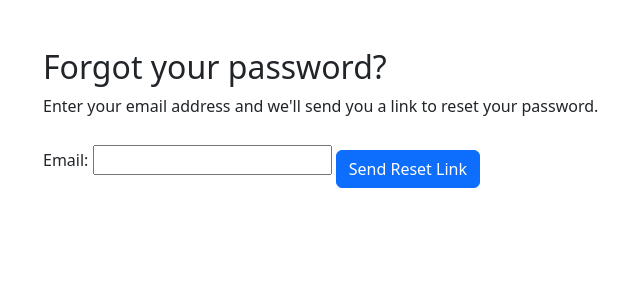
After one commit to SohamDhokale/Blogging_Website_Project, a Django app: page /password_reset/ in a window 1280 px wide. The commit adds this page. Shown: the top 300 px of the page, without its empty margins (39-679 px from the left). Run offline with Django 4.2, Linux system fonts and the light colour scheme.

Commit message:
Add forgot password feature with email reset and base.html template

```diff
--- a/myapp/urls.py
+++ b/myapp/urls.py
@@ -1,5 +1,6 @@
 from . import views
 from django.urls import path
+from django.contrib.auth import views as auth_views
 
 urlpatterns = [
     path("",views.index,name="index"),
@@ -17,4 +18,8 @@ urlpatterns = [
     path("post/edit/<int:id>",views.editpost,name="editpost"),
     path("post/delete/<int:id>",views.deletepost,name="deletepost"),
     path("contact",views.contact_us,name="contact"),
+    path('password_reset/', auth_views.PasswordResetView.as_view(template_name='password_reset.html'), name='password_reset'),
+    path('password_reset/done/', auth_views.PasswordResetDoneView.as_view(template_name='password_reset_done.html'), name='password_reset_done'),
+    path('reset/<uidb64>/<token>/', auth_views.PasswordResetConfirmView.as_view(template_name='password_reset_confirm.html'), name='password_reset_confirm'),
+    path('reset/done/', auth_views.PasswordResetCompleteView.as_view(template_name='password_reset_complete.html'), name='password_reset_complete'),
 ]
--- /dev/null
+++ b/templates/base.html
@@ -0,0 +1,12 @@
+<!DOCTYPE html>
+<html lang="en">
+<head>
+    <meta charset="UTF-8">
+    <meta name="viewport" content="width=device-width, initial-scale=1.0">
+    <title>{% block title %}Blog{% endblock %}</title>
+    <link rel="stylesheet" href="https://cdn.jsdelivr.net/npm/bootstrap@5.3.1/dist/css/bootstrap.min.css">
+</head>
+<body>
+    {% block content %}{% endblock %}
+</body>
+</html>
--- /dev/null
+++ b/templates/password_reset.html
@@ -0,0 +1,13 @@
+{% extends 'base.html' %}
+{% block content %}
+<div class="container mt-5">
+    <h2>Forgot your password?</h2>
+    <p>Enter your email address and we'll send you a link to reset your password.</p>
+    <form method="post">
+        {% csrf_token %}
+        {{ form.email.label_tag }}
+        {{ form.email }}
+        <button type="submit" class="btn btn-primary mt-3">Send Reset Link</button>
+    </form>
+</div>
+{% endblock %}
--- a/templates/signin.html
+++ b/templates/signin.html
@@ -103,6 +103,9 @@
                 <div class="input-group mt-1">
                     <input type="password" class="form-control" name="password" required>
                 </div>
+                <div class="mt-2 text-end">
+                    <a href="{% url 'password_reset' %}">Forgot Password?</a>
+                </div>
                 <button class="btn">Login</button>
                 <p class="para">Don't have an account ?<a href="{% url 'signup' %}"> Sign up</a></p>
             </form>
```
Also changed, not shown: templates/password_reset_complete.html (added, +7 -0 lines), templates/password_reset_confirm.html (added, +14 -0 lines), templates/password_reset_done.html (added, +7 -0 lines), README.md, db.sqlite3, 1 other file.
